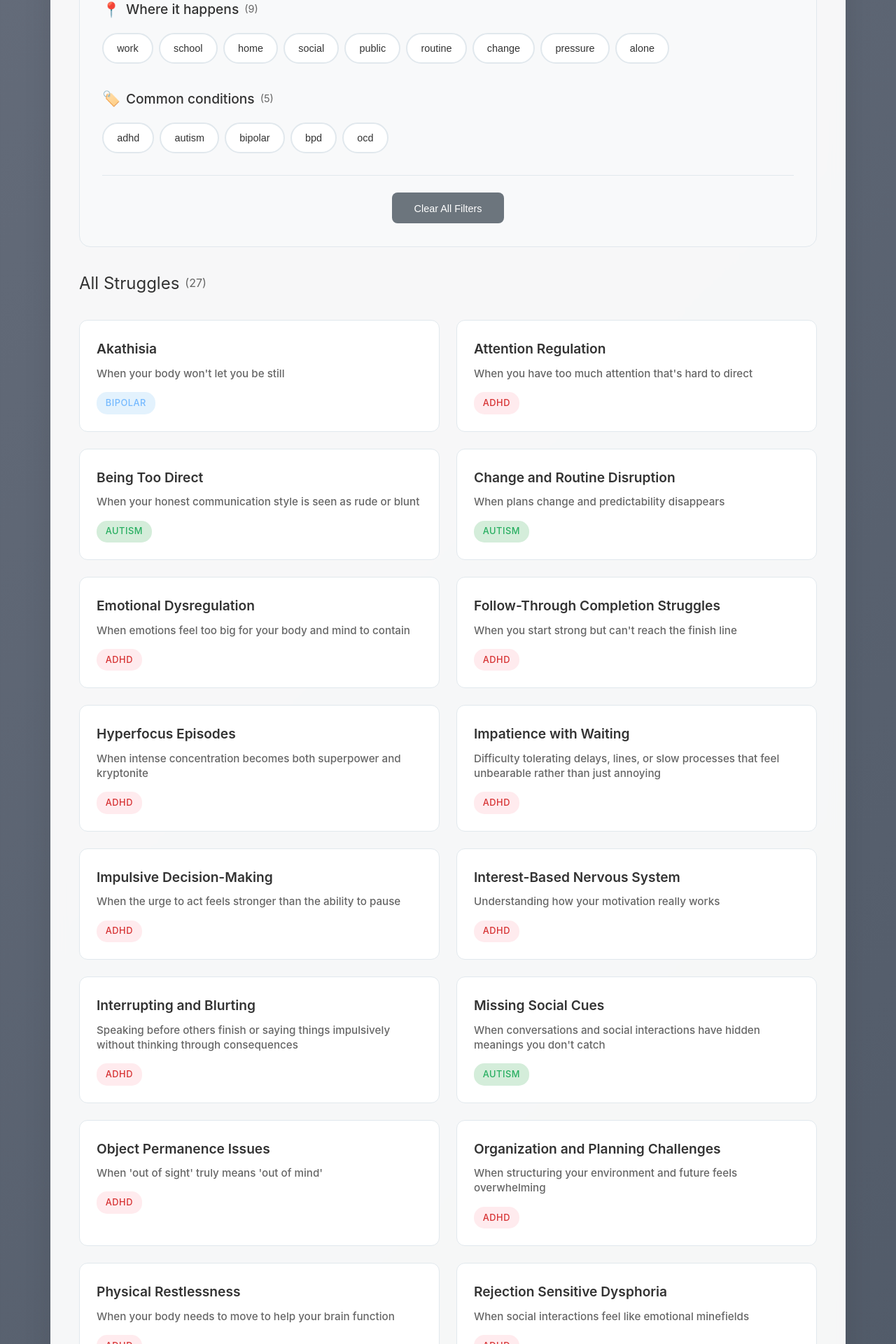
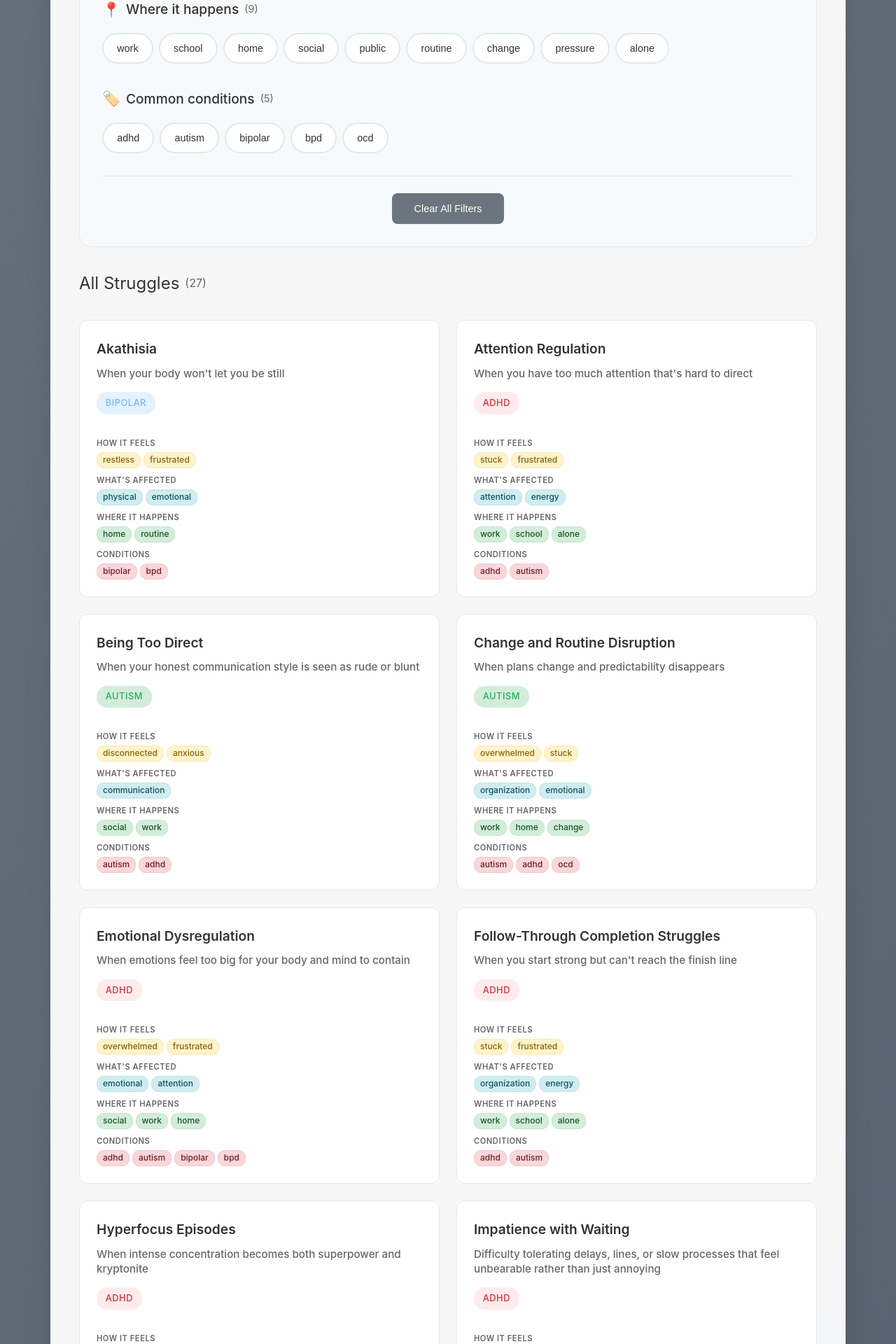
Before and after one commit to neurodivergent-survival-guide/neurodivergent-survival-guide, a Jekyll site: the page built from struggles/index.html, in a window 1280 px wide. Shown: the part 1497-3417 px from the top of the page at 70% size. Built offline with Jekyll 4.4.1, drawn with Linux system fonts in a browser that asks for light colours; some of the changed text lies outside the part shown.

Commit message:
Update index.html

```diff
--- a/struggles/index.html
+++ b/struggles/index.html
@@ -364,7 +364,7 @@ permalink: /struggles/
     /* Struggles Grid */
     .struggles-grid {
         display: grid;
-        grid-template-columns: repeat(auto-fill, minmax(350px, 1fr));
+        grid-template-columns: repeat(auto-fill, minmax(400px, 1fr));
         gap: 1.5rem;
     }
 
@@ -401,7 +401,7 @@ permalink: /struggles/
         line-height: 1.4;
     }
 
-    .struggle-card .condition-badge {
+    .struggle-card .primary-condition {
         display: inline-block;
         padding: 0.3rem 0.8rem;
         border-radius: 15px;
@@ -409,31 +409,97 @@ permalink: /struggles/
         font-weight: 500;
         text-transform: uppercase;
         letter-spacing: 0.5px;
+        margin-bottom: 1rem;
     }
 
-    .condition-badge.adhd {
+    .primary-condition.adhd {
         background: #ffebee;
         color: #d63031;
     }
 
-    .condition-badge.autism {
+    .primary-condition.autism {
         background: #d4edda;
         color: #27ae60;
     }
 
-    .condition-badge.bipolar {
+    .primary-condition.bipolar {
         background: #e3f2fd;
         color: #74b9ff;
     }
 
-    .condition-badge.bpd {
+    .primary-condition.bpd {
         background: #fef9e7;
         color: #f39c12;
     }
 
-    .condition-badge.ocd {
+    .primary-condition.ocd {
         background: #f3e5f5;
         color: #9c27b0;
+    }
+
+    /* Tag displays on cards */
+    .card-tags {
+        margin-top: 1rem;
+    }
+
+    .card-tag-category {
+        margin-bottom: 0.5rem;
+    }
+
+    .card-tag-category:last-child {
+        margin-bottom: 0;
+    }
+
+    .card-tag-label {
+        font-size: 0.7rem;
+        font-weight: 600;
+        color: #666;
+        text-transform: uppercase;
+        letter-spacing: 0.5px;
+        margin-bottom: 0.2rem;
+        display: block;
+    }
+
+    .card-tag-list {
+        display: flex;
+        flex-wrap: wrap;
+        gap: 0.25rem;
+    }
+
+    .card-tag {
+        display: inline-block;
+        padding: 0.2rem 0.5rem;
+        background: #f8f9fa;
+        border: 1px solid #e1e8ed;
+        border-radius: 10px;
+        font-size: 0.75rem;
+        color: #555;
+        line-height: 1.2;
+    }
+
+    /* Different colors for different tag categories */
+    .card-tag.experience {
+        background: #fff3cd;
+        border-color: #ffeaa7;
+        color: #856404;
+    }
+
+    .card-tag.functional {
+        background: #d1ecf1;
+        border-color: #bee5eb;
+        color: #0c5460;
+    }
+
+    .card-tag.context {
+        background: #d4edda;
+        border-color: #c3e6cb;
+        color: #155724;
+    }
+
+    .card-tag.condition {
+        background: #f8d7da;
+        border-color: #f5c6cb;
+        color: #721c24;
     }
 
     /* Jargon tooltip styles */
@@ -620,6 +686,10 @@ permalink: /struggles/
 
         .struggle-card {
             padding: 1rem;
+        }
+
+        .struggles-grid {
+            grid-template-columns: 1fr;
         }
     }
 </style>
@@ -915,10 +985,61 @@ class StruggleIndex {
         card.className = 'struggle-card';
         card.href = struggle.url;
 
+        // Build tags HTML
+        let tagsHTML = '<div class="card-tags">';
+
+        // Add each tag category if it has tags
+        if (struggle.tags.experience && struggle.tags.experience.length > 0) {
+            tagsHTML += `
+                <div class="card-tag-category">
+                    <span class="card-tag-label">How it feels</span>
+                    <div class="card-tag-list">
+                        ${struggle.tags.experience.map(tag => `<span class="card-tag experience">${tag}</span>`).join('')}
+                    </div>
+                </div>
+            `;
+        }
+
+        if (struggle.tags.functional && struggle.tags.functional.length > 0) {
+            tagsHTML += `
+                <div class="card-tag-category">
+                    <span class="card-tag-label">What's affected</span>
+                    <div class="card-tag-list">
+                        ${struggle.tags.functional.map(tag => `<span class="card-tag functional">${tag}</span>`).join('')}
+                    </div>
+                </div>
+            `;
+        }
+
+        if (struggle.tags.context && struggle.tags.context.length > 0) {
+            tagsHTML += `
+                <div class="card-tag-category">
+                    <span class="card-tag-label">Where it happens</span>
+                    <div class="card-tag-list">
+                        ${struggle.tags.context.map(tag => `<span class="card-tag context">${tag}</span>`).join('')}
+                    </div>
+                </div>
+            `;
+        }
+
+        if (struggle.tags.condition && struggle.tags.condition.length > 0) {
+            tagsHTML += `
+                <div class="card-tag-category">
+                    <span class="card-tag-label">Conditions</span>
+                    <div class="card-tag-list">
+                        ${struggle.tags.condition.map(tag => `<span class="card-tag condition">${tag}</span>`).join('')}
+                    </div>
+                </div>
+            `;
+        }
+
+        tagsHTML += '</div>';
+
         card.innerHTML = `
             <h3>${struggle.title}</h3>
             <p class="subtitle">${struggle.subtitle}</p>
-            <span class="condition-badge ${struggle.condition}">${struggle.condition.toUpperCase()}</span>
+            <span class="primary-condition ${struggle.condition}">${struggle.condition.toUpperCase()}</span>
+            ${tagsHTML}
         `;
 
         return card;
```
Also changed, not shown: other parts of struggles/index.html (+4 -4 lines). Lines whose indentation alone changed are shown as unchanged.
